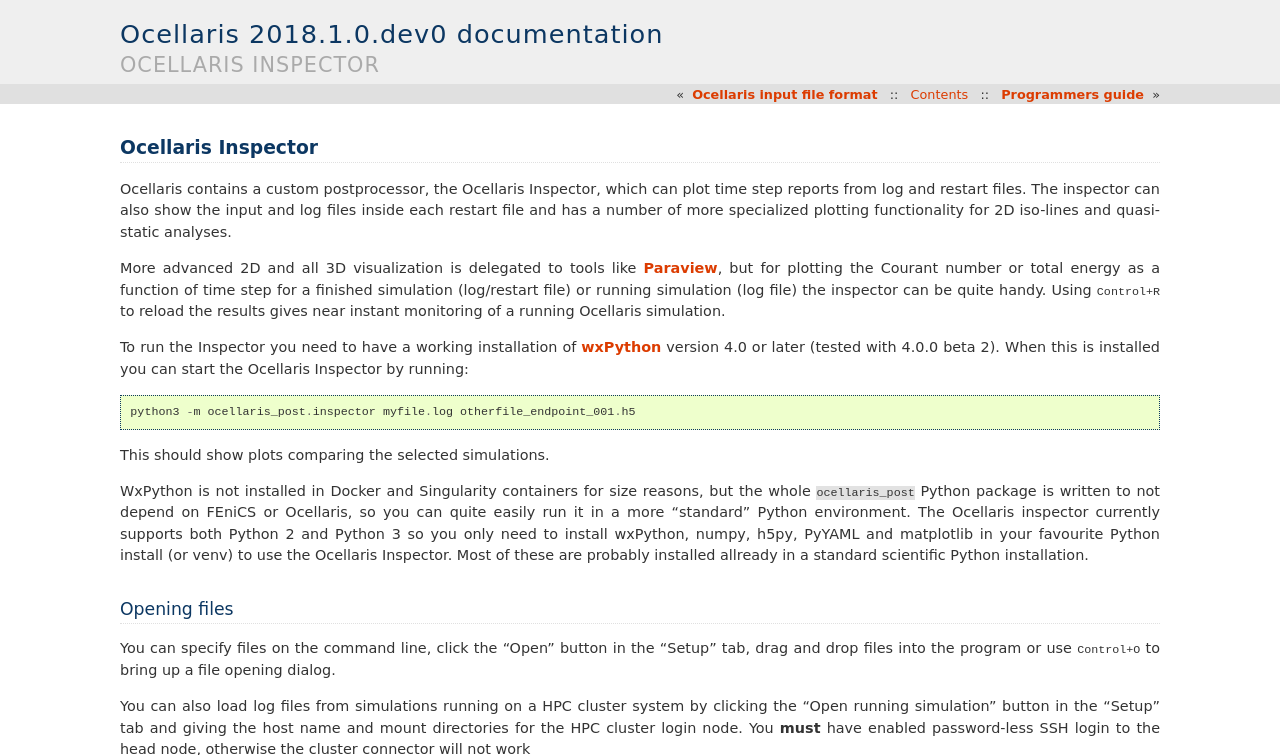
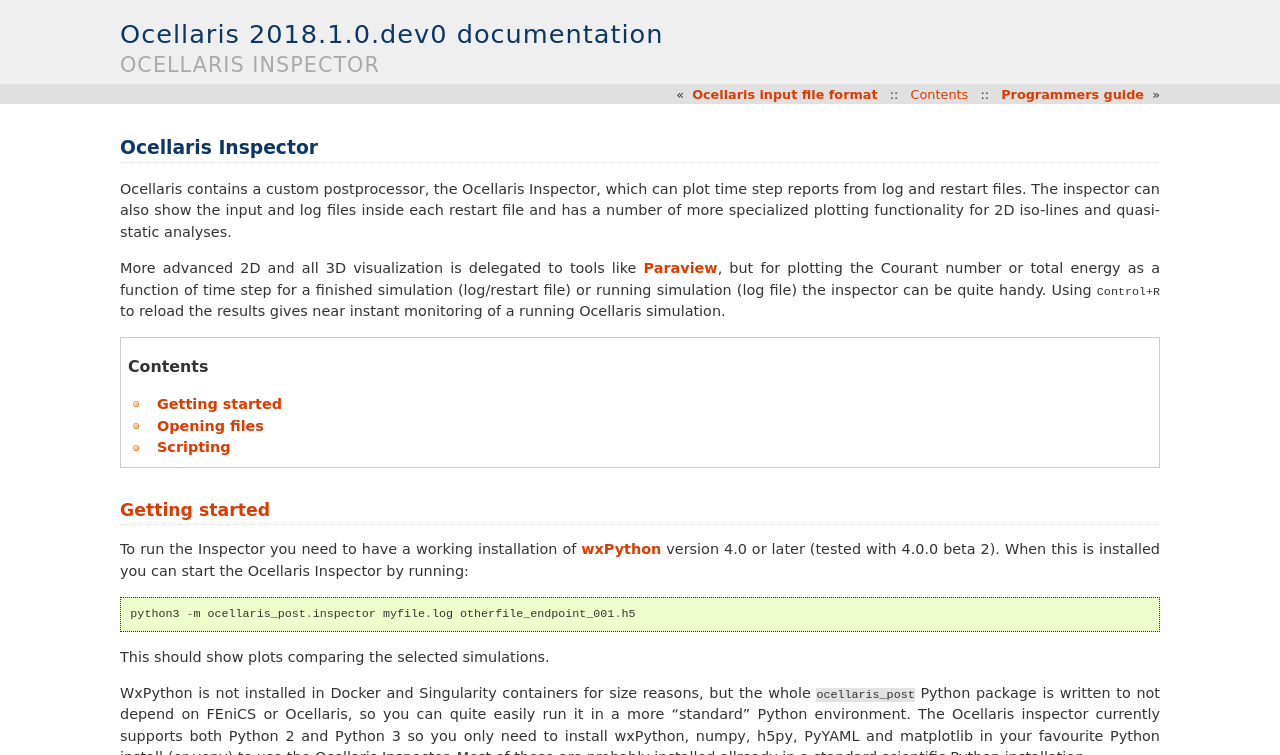
Before and after one commit to TormodLandet/Ocellaris, a Sphinx documentation site: the page built from documentation/user_guide/inspector.rst, in a window 1280 px wide and 1400 px high. Shown: the top 755 px of the window. Built offline with Sphinx 7.4.7, drawn with Linux system fonts in a browser that asks for light colours; some of the changed text lies outside the part shown; grey boxes are pictures that could not be loaded.

Commit message:
Doc update

```diff
--- a/documentation/user_guide/inspector.rst
+++ b/documentation/user_guide/inspector.rst
@@ -15,6 +15,12 @@ for a finished simulation (log/restart file) or running simulation (log file)
 the inspector can be quite handy. Using :kbd:`Control+R` to reload the results
 gives near instant monitoring of a running Ocellaris simulation.
 
+.. contents:: Contents
+    :local:
+
+Getting started
+---------------
+
 To run the Inspector you need to have a working installation of wxPython_
 version 4.0 or later (tested with 4.0.0 beta 2). When this is installed you
 can start the Ocellaris Inspector by running::
@@ -31,6 +37,13 @@ both Python 2 and Python 3 so you only need to install wxPython, numpy, h5py,
 PyYAML and matplotlib in your favourite Python install (or venv) to use the
 Ocellaris Inspector. Most of these are probably installed allready in a
 standard scientific Python installation.
+
+
+.. figure:: https://trlandet.bitbucket.io/figures/inspector_courant.png
+    :align: center
+    :alt: The Ocellaris Inspector GUI - plotting Co = Courant number
+
+    The Ocellaris Inspector showing the Courant number of a running simulation
 
 
 Opening files
```
